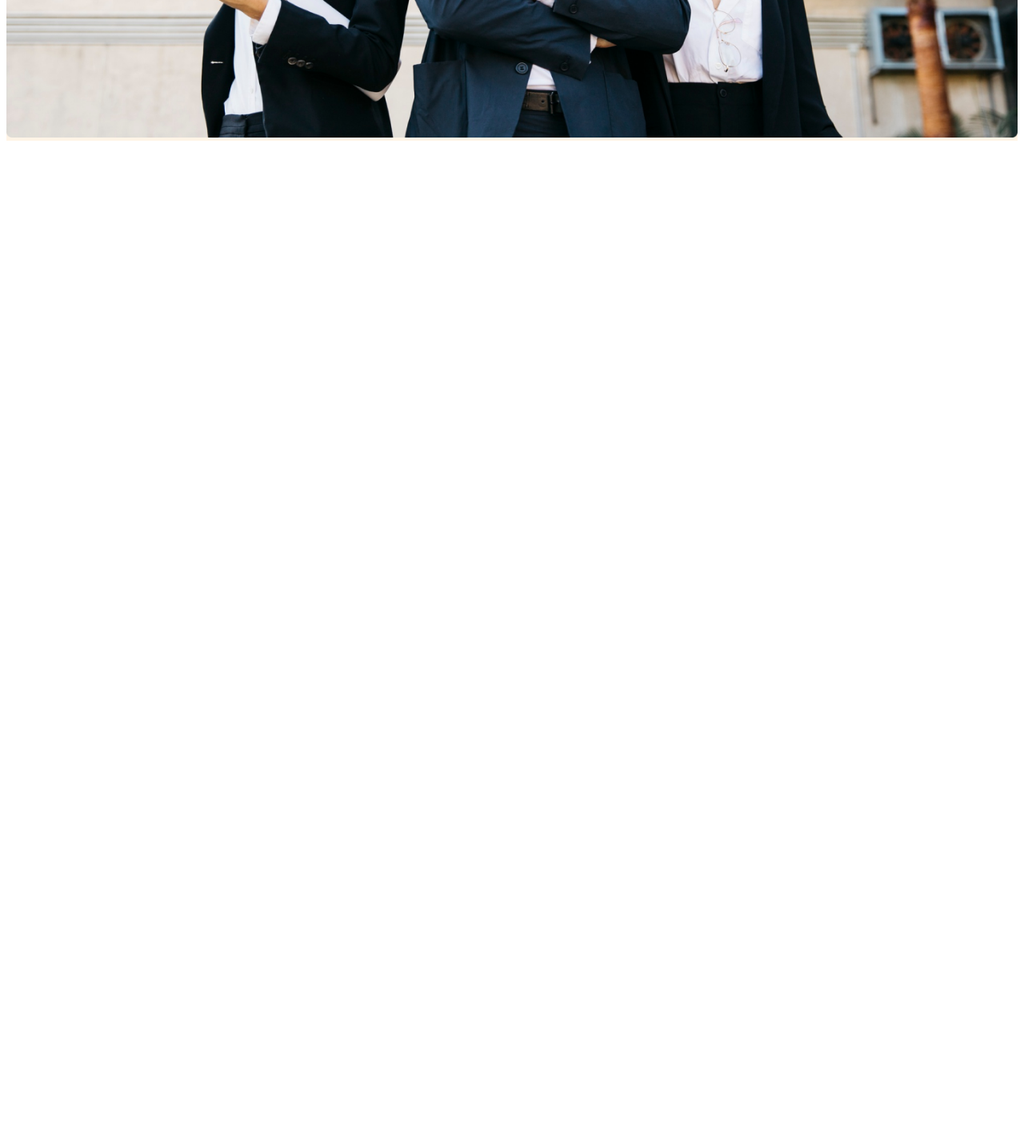
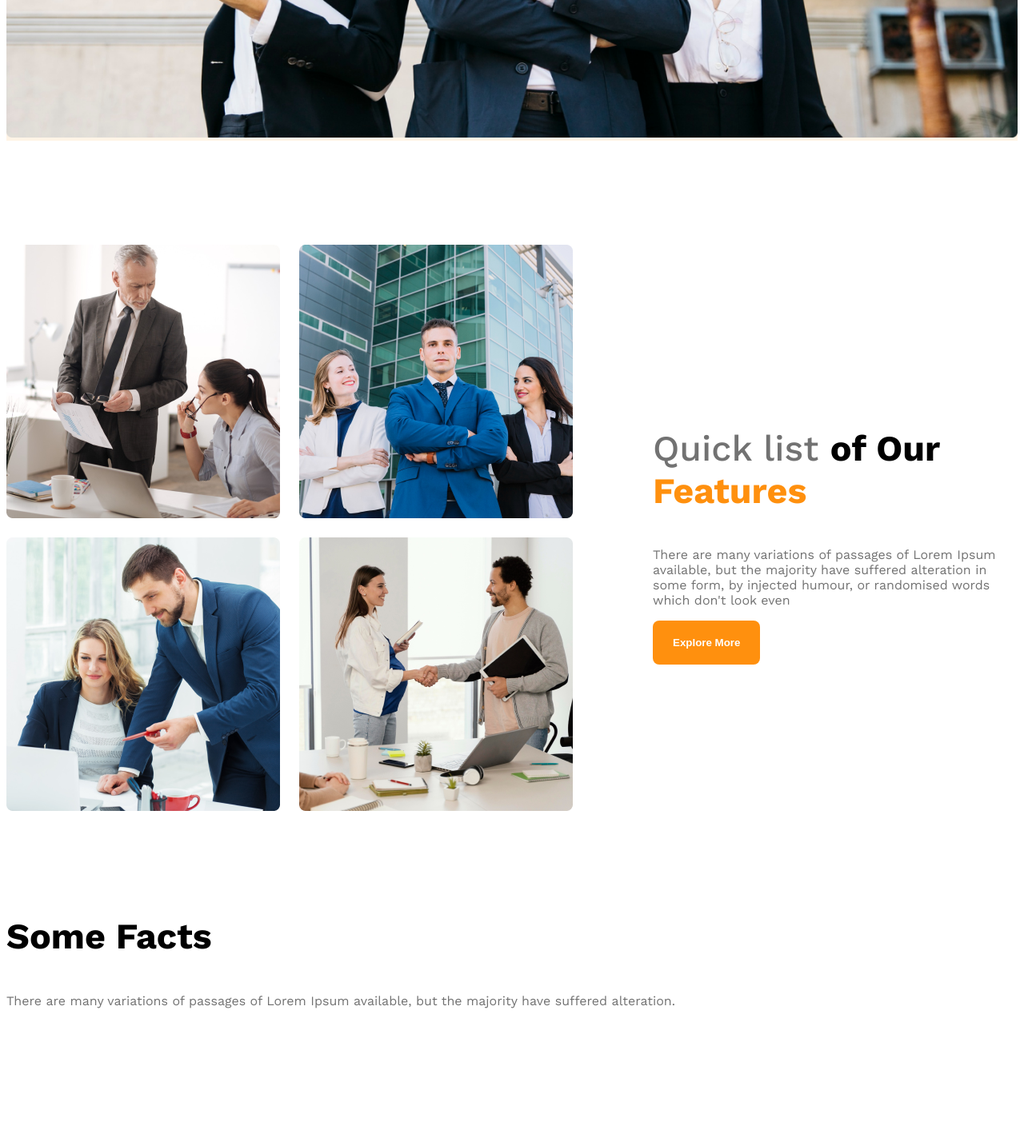
Before and after one commit to Esrat11/G3-Architects, a plain HTML site: page index.html in a window 1280 px wide. Shown: the part 1000-2423 px from the top of the page at 80% size. Before the commit the page ends 1184 px from the top, so only its background shows below. Drawn offline with nearby package versions, Linux system fonts and the light colour scheme.

Commit message:
made resposive to our main section

```diff
--- a/index.html
+++ b/index.html
@@ -26,8 +26,52 @@
             <img class="banner-image" src="assets/banner.png" alt="">
         </div>
     </header>
-
-    <main> </main>
+    <main>
+        <section class="teams display-flex">
+            <div class="team-img-container">
+                <img src="assets/team1.png" alt="two architects discussing about design">
+                <img src="assets/team2.png" alt="">
+                <img src="assets/team3.png" alt="">
+                <img src="assets/team4.png" alt="">
+            </div>
+            <div class="our-features">
+                <h3 class="Section-title"><span id="quicklist" class="text-light-gray">Quick list
+                </span> <span>of Our </span><span class="text-primary ">Features</span></h3>
+                <p class="feature-description text-light-gray">There are many variations of passages of Lorem Ipsum available, but the majority have suffered alteration in some form, by injected humour, or randomised words which don't look even</p>
+                <button class="btn-primary">Explore More</button>
+            </div>
+        </section>
+        <!-- features will enjoy -->
+        <section>
+        </section>
+        <!-- Some facts -->
+        <section>
+            <h3 class="Section-title">Some Facts</h3>
+            <p class="text-light-gray">There are many variations of passages of Lorem Ipsum available, but the majority have suffered alteration.</p>
+            <div class="facts-container">
+                <div class="fact">
+                    <img src="" alt="" class="fact-icon">
+                    <h4 class="fact-number"></h4>
+                    <h5 class="fact-name"></h5>
+                </div>
+                <div class="fact">
+                    <img src="" alt="" class="fact-icon">
+                    <h4 class="fact-number"></h4>
+                    <h5 class="fact-name"></h5>
+                </div>
+                <div class="fact">
+                    <img src="" alt="" class="fact-icon">
+                    <h4 class="fact-number"></h4>
+                    <h5 class="fact-name"></h5>
+                </div>
+                <div class="fact">
+                    <img src="" alt="" class="fact-icon">
+                    <h4 class="fact-number"></h4>
+                    <h5 class="fact-name"></h5>
+                </div>
+            </div>
+        </section>
+    </main>
     <footer></footer>
 </body>
 </html>
--- a/styles/styles.css
+++ b/styles/styles.css
@@ -6,16 +6,20 @@
   font-weight: 400;
   font-style: normal;
 }
+
 /* shared styles */
 .display-flex{
     display: flex;
+}
+.text-primary{
+    color: #FF900E;
 }
 /* Dark 02 */
 .text-gray{
     color: #424242;
 }
 /* Dark 03 */
-.tex-light-gray{
+.text-light-gray{
     color: #727272;
 }
 .bg-light{
@@ -34,7 +38,12 @@
     border: none;
     border-radius: 8px;
 }
-/* header styels */
+.Section-title{
+    font-size: 2.8rem;
+    font-weight: 700;
+}
+
+/* header styles */
 /* nav styles */
 .navbar{
     justify-content: space-between;
@@ -64,11 +73,51 @@ margin-right: 30px;
     font-weight: 700;
 }
 .banner-image{
-    width: 100%;
+   width: 100%;
+}
+
+/* Main Section */
+main{
+    max-width: 1440px;
+    margin: 0 auto;
+}
+main > section {
+    margin-top: 130px;
+}
+.teams{
+    align-items: center;
+}
+.team-img-container{
+    display: grid;
+    grid-template-columns: repeat(2, 1fr);
+    gap: 24px;
+}
+.our-features{
+    margin-left: 100px;
+    max-width: 530px;
+}
+
+#quicklist{
+    font-weight: 500;
 }
 /* responsive styles */
 @media screen and (max-width: 576px) {
-    .navbar, .nav-links{
+    .navbar, .nav-links, .teams{
         flex-direction: column;
     }
+    .team-img-container{
+        grid-template-columns: repeat(1, 1fr);
+    }
+    .our-features{
+        margin-left: 20px;
+    }
 }
+/* medium device */
+@media screen and (min-width: 576px) and (max-width: 992px){
+    .teams{
+        flex-direction: column;
+    }
+    .our-features{
+        margin: 50px auto;
+    }
+}
```
